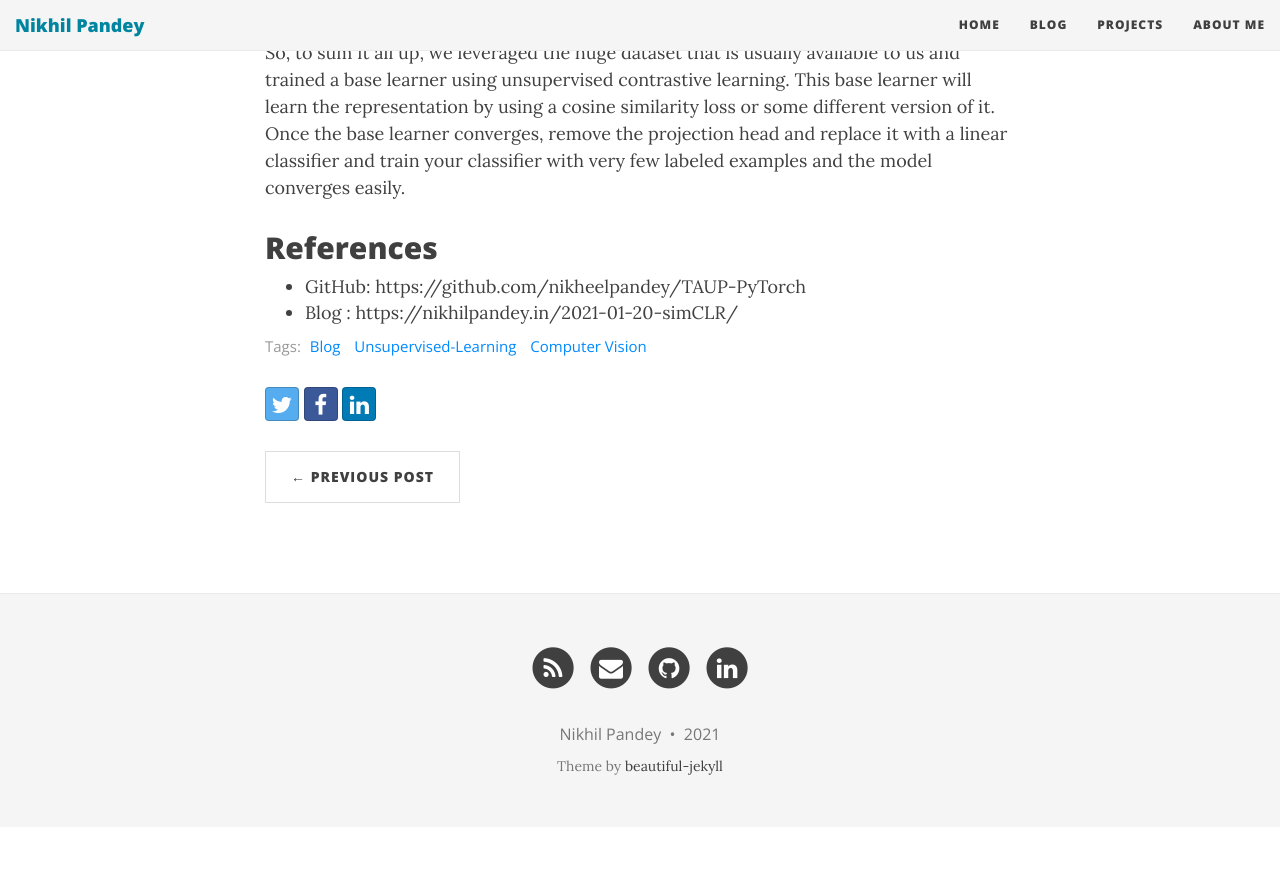
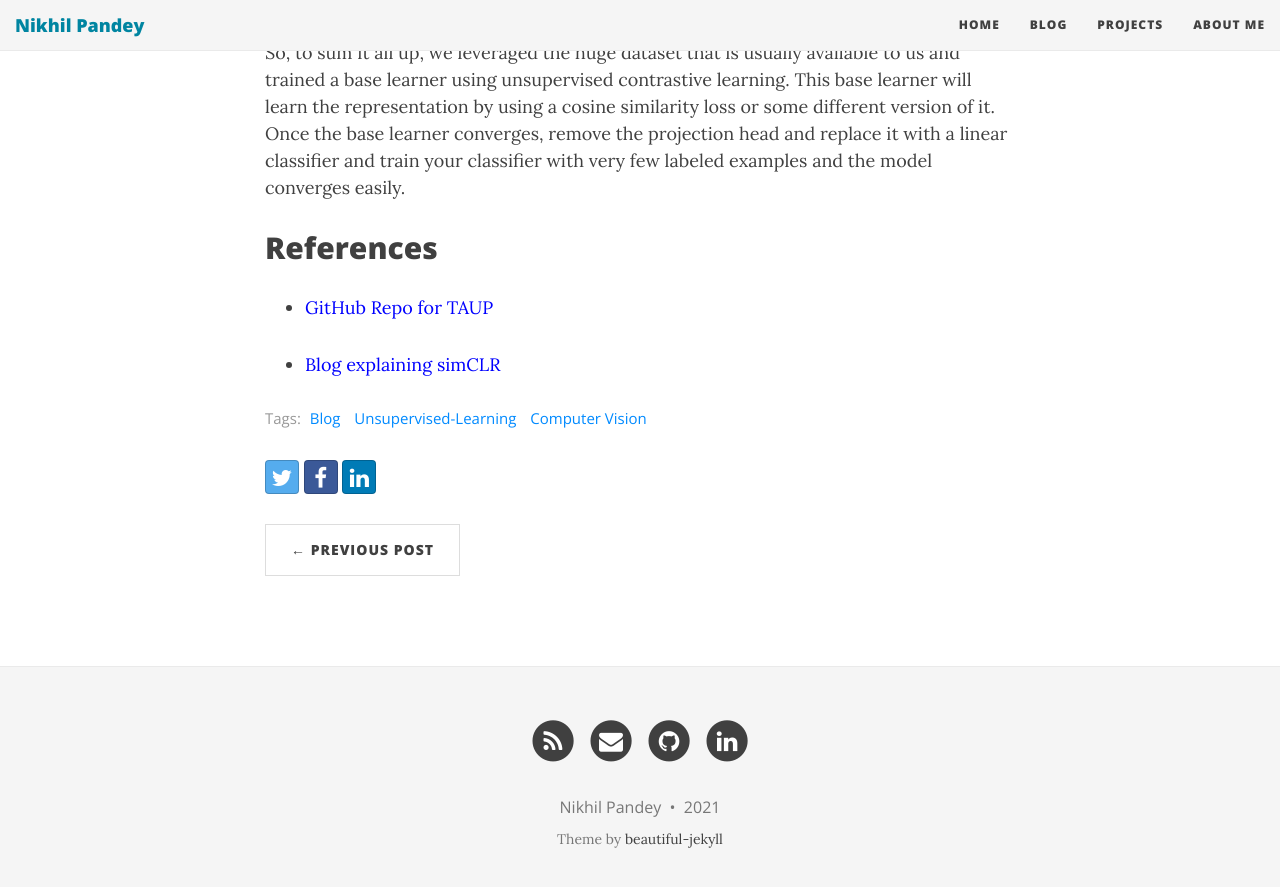
Before and after one commit to notenail/notenail.github.io, a Jekyll site: the page built from _posts/2021-5-20-taup.md, in a window 1280 px wide and 900 px high, scrolled down 6663 px. Shown: the top 887 px of the window. Built offline with Jekyll 4.4.1, drawn with Linux system fonts in a browser that asks for light colours; nearby versions of some CDN libraries; comment, search, counter and statistics services are not loaded; before the commit the page ends 7490 px from its top, so only the background shows below that.

Commit message:
reference added

```diff
--- a/_posts/2021-5-20-taup.md
+++ b/_posts/2021-5-20-taup.md
@@ -198,5 +198,7 @@ So, to sum it all up, we leveraged the huge dataset that is usually available to
 
 ## References
 
-- GitHub: https://github.com/nikheelpandey/TAUP-PyTorch
-- Blog  : https://nikhilpandey.in/2021-01-20-simCLR/
+
+ - <a href="https://github.com/nikheelpandey/TAUP-PyTorc" target="_blank" rel="noopener noreferrer" style="color:blue">GitHub Repo for TAUP</a>
+
+ - <a href="https://nikhilpandey.in/2021-01-20-simCLR/" target="_blank" rel="noopener noreferrer" style="color:blue">Blog explaining simCLR</a>
```
